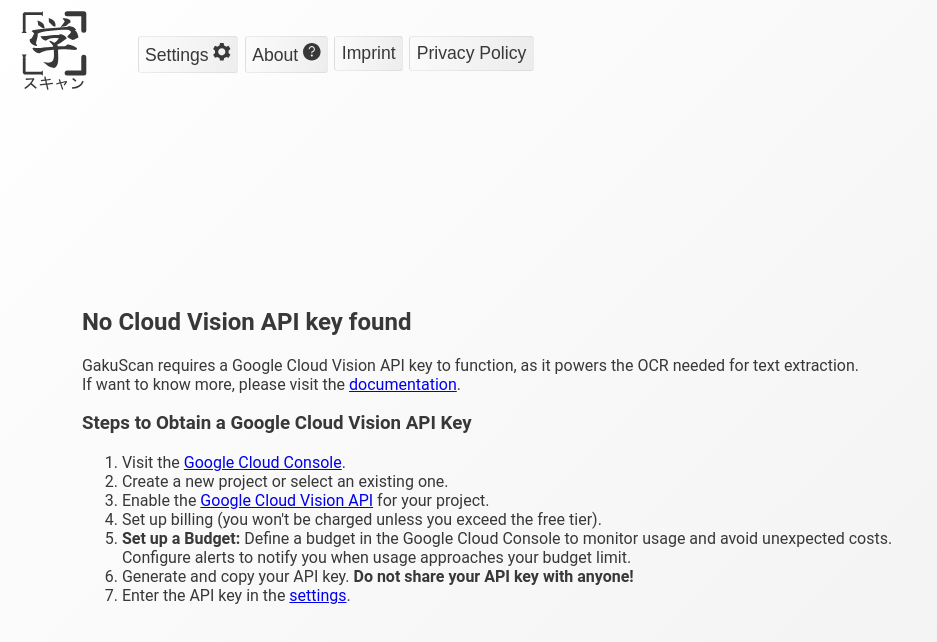
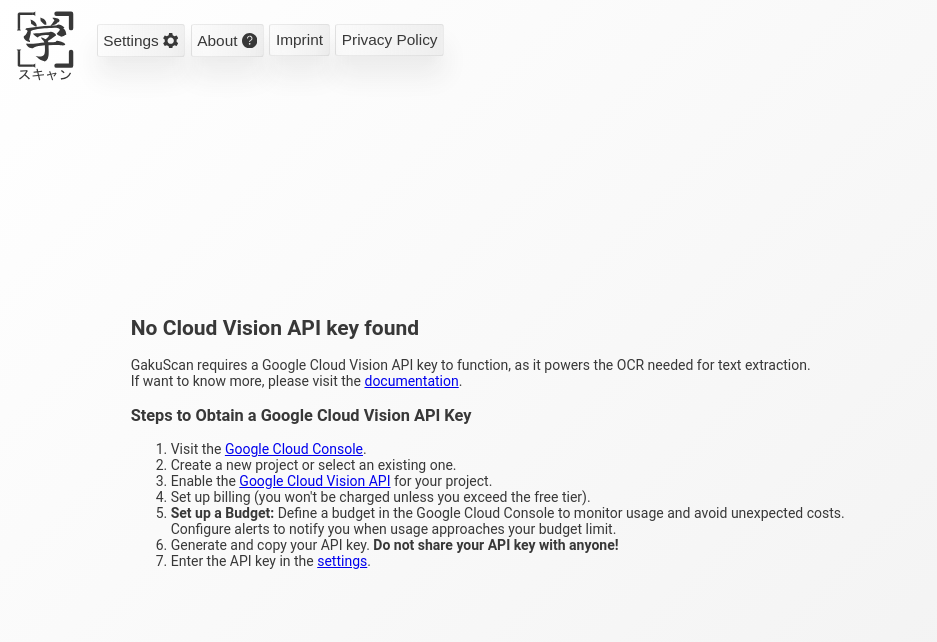
Before and after one commit to Brocky/gakuscan, a website with bundled scripts: page index.html in a window 1280 px wide. Shown: the whole page, without its empty margins (0-937 px from the left). Built offline with nearby package versions, Linux system fonts and the light colour scheme; files whose address does not match are found by name.

Commit message:
Smaller style tweaks

```diff
--- a/src/components/capture-ctrl.js
+++ b/src/components/capture-ctrl.js
@@ -16,6 +16,11 @@
             border: .5rem dashed currentColor;
             background: none;
             font-size: 20rem;
+            transition: all var(--transition-time);
+        }
+        button#gakuscan-capture-start:active {
+            transform: scale(.98);
+            color: color-mix(in srgb, var(--text-color) 33%, transparent);
         }
         .gakuscan-capture-wrapper {
             position: relative;
--- a/src/components/entry-log.js
+++ b/src/components/entry-log.js
@@ -35,7 +35,6 @@
             margin-bottom: .8rem;
             display: flex;
             flex-direction: column;
-            transition: box-shadow 0.3s, color 0.3s;
         }
         .gakuscan-entry-text {
             flex-grow: 1;
--- a/src/components/gsbutton.js
+++ b/src/components/gsbutton.js
@@ -3,22 +3,47 @@
     $temp.innerHTML = `
     <style>
         button {
-            display: inline-block;
-            padding: .4rem;
-            font-size: 1.1rem;
-            color: var(--text-color);
-            background: linear-gradient(to right, rgba(247, 247, 247, 0.22), rgba(121, 121, 121, 0.11));
+            align-items: center;
+            background: linear-gradient(to right, rgba(247, 247, 247, 0.22), rgba(134, 134, 134, 0.11));
             border: var(--border-style);
             border-radius: .2rem;
-            text-align: center;
+            box-shadow: var(--box-shadow);
+            box-sizing: border-box;
+            color: var(--text-color);
             cursor: pointer;
-            transition: background-color 0.3s ease, transform 0.2s ease;
+            display: inline-flex;
+            font-size: 1.1rem;
+            justify-content: center;
+            margin: 0;
+            padding: .4rem;
+            position: relative;
+            text-decoration: none;
+            transition: all var(--transition-time);
+            user-select: none;
+            -webkit-user-select: none;
+            touch-action: manipulation;
+            vertical-align: baseline;
+            width: auto;
+            min-width: 2.3rem;
+            min-height: 2.3rem;
         }
+
+        button:hover,
+        button:focus {
+            border-color: color-mix(in srgb, var(--text-color) 80%, transparent);
+            box-shadow: var(--box-shadow);
+            color: color-mix(in srgb, var(--text-color) 80%, transparent);
+        }
+
         button:hover {
-            transform: scale(1.05);
+            transform: translateY(-.1rem);
         }
+
         button:active {
-            transform: scale(0.95);
+            background: linear-gradient(to right, rgba(247, 247, 247, 0.33), rgba(134, 134, 134, 0.22));
+            border-color: color-mix(in srgb, var(--text-color) 80%, transparent);
+            box-shadow: var(--box-shadow-highlight);
+            transform: translateY(0);
         }
     </style>
     <button type="button"><slot></slot></button>
@@ -38,6 +63,9 @@
             if (icon) {
                 const $icon = document.createElement('gs-icon');
                 $icon.setAttribute('icon', icon);
+                if (this.innerHTML) {
+                    this.append("\u00A0");
+                }
                 this.appendChild($icon);
             }
             if (submit != null) {
--- a/src/components/icon.js
+++ b/src/components/icon.js
@@ -3,6 +3,8 @@
     $template.innerHTML = `
     <style>
         svg.gs-icon {
+            position: relative;
+            top: .125rem;
             fill: currentColor;
             height: 1em;
             width: 1em;
--- a/style/main.css
+++ b/style/main.css
@@ -3,13 +3,16 @@
     --bg-gradient: linear-gradient(135deg, #ffffff, #f0f0f0);
     --text-color: #383838;
     --border-style: .1rem solid color-mix(in srgb, var(--text-color) 8%, transparent);
-    --box-shadow: color-mix(in srgb, var(--text-color) 8%, transparent) 0px 20px 25px -5px, color-mix(in srgb, var(--text-color) 2%, transparent) 0px 10px 10px -5px;
+    --box-shadow: color-mix(in srgb, #383838 8%, transparent) 0 1.429rem 1.786rem -.357px, color-mix(in srgb, #383838 2%, transparent) 0 .714rem .714rem -.357rem;
+    --box-shadow-highlight: color-mix(in srgb, #383838 12%, transparent) 0 1.429rem 1.786rem -.357px, color-mix(in srgb, #383838 4%, transparent) 0 .714rem .714rem -.357rem;
+    --transition-time: 100ms;
 }
 [data-theme="dark"] {
     --bg-gradient: linear-gradient(135deg, #1e0036, #000428);
     --text-color: #e0e0e0;
 }
 html, body {
+    font-size: 14px;
     font-family:'Roboto','Hiragino Sans','Meiryo','Hiragino Kaku Gothic ProN',sans-serif;
     margin: 0;
     height: 100vh;
@@ -37,7 +40,7 @@
 header .gakuscan-logo {
     font-size: 6rem;
     line-height: 4rem;
-    margin-right: 2rem;
+    margin: 0 .5rem -1rem -.2rem;
 }
 #gakuscan-capture {
     flex-grow: 1;
@@ -61,7 +64,6 @@
     flex-basis: 30%;
     overflow-y: scroll;
 }
-
 
 .gakuscan-entry-img > img {
     max-height: 20rem;
```
